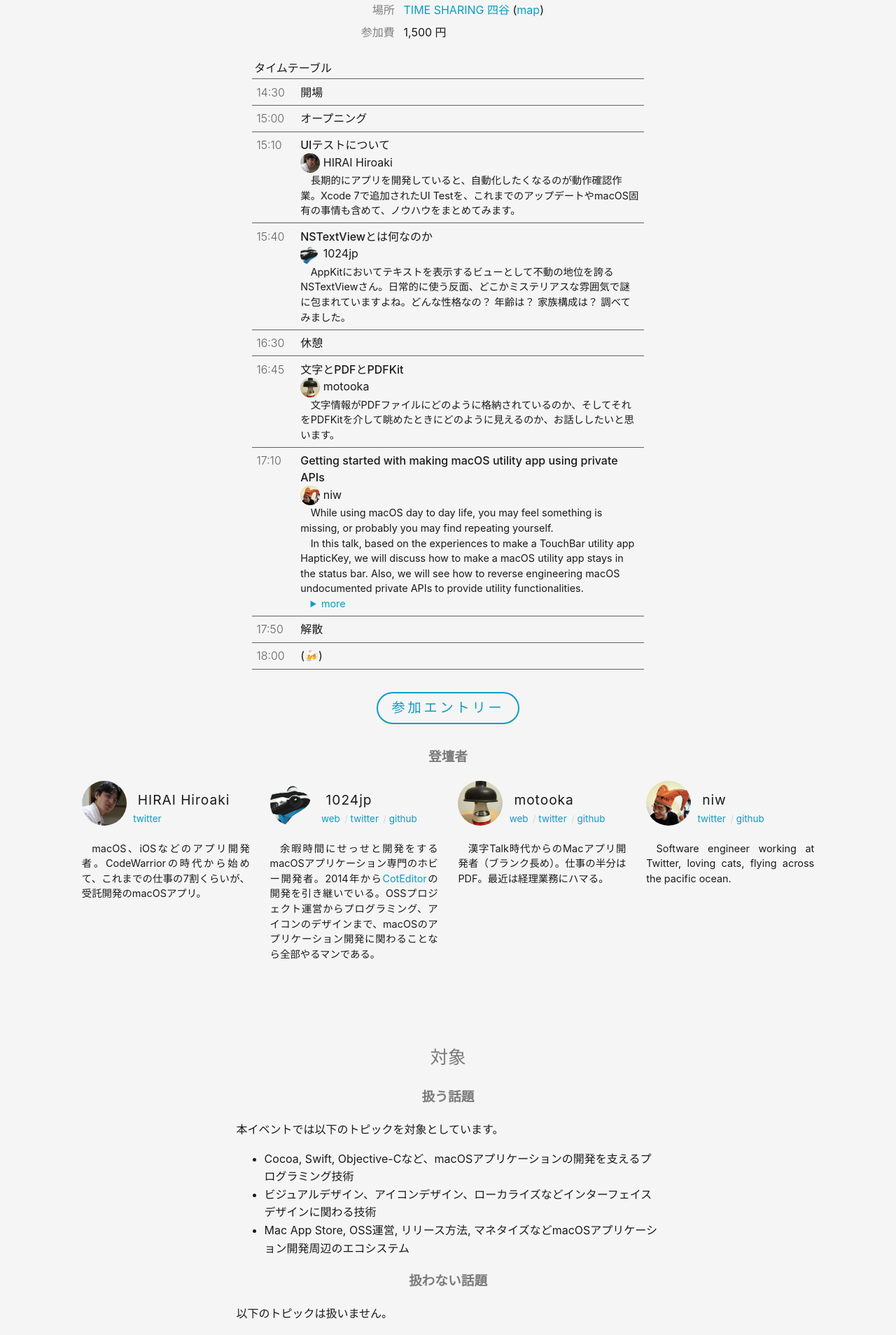
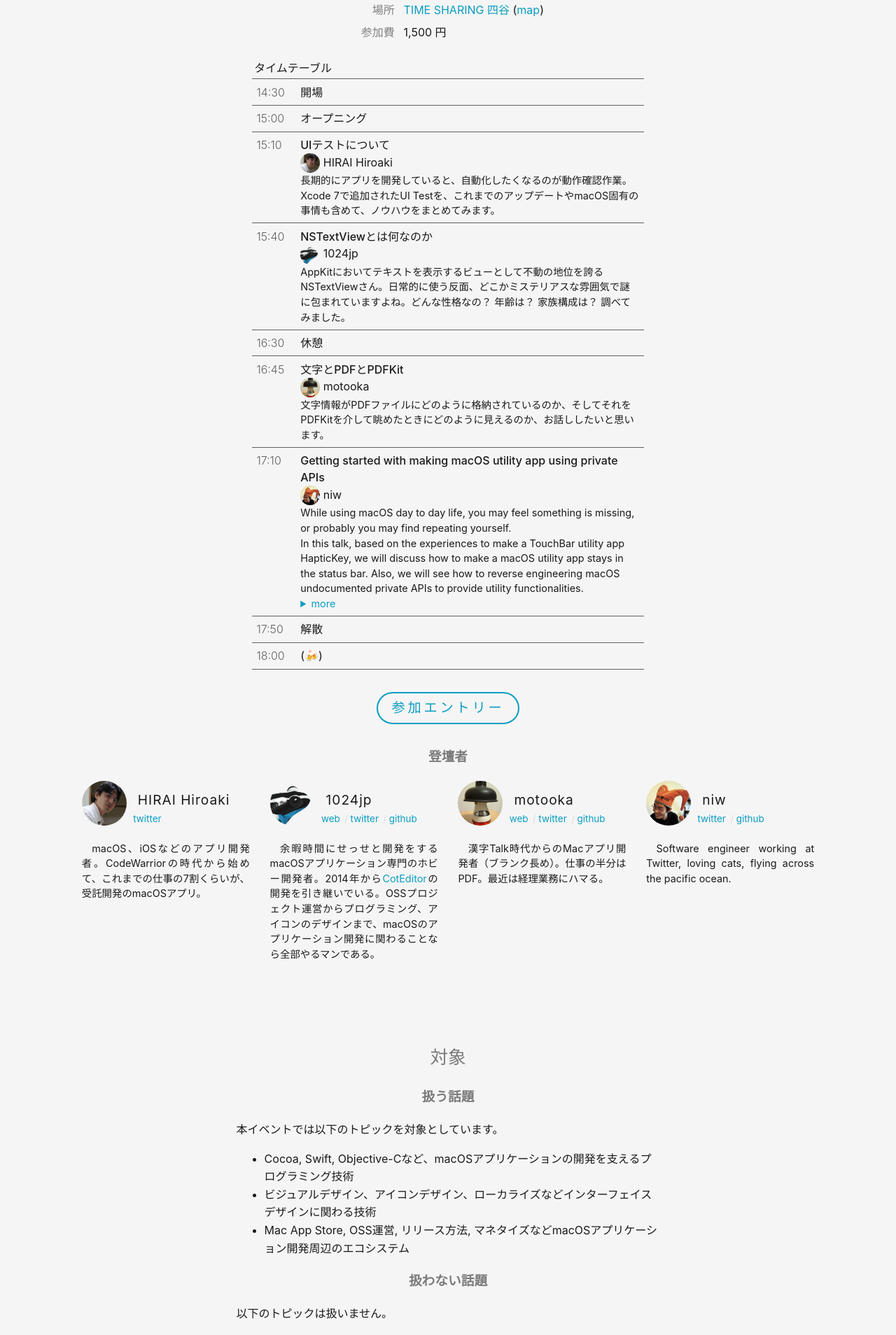
Before and after one commit to macOS-native/macos-native.github.io, a Jekyll site: the page built from index.md, in a window 1280 px wide. Shown: the part 720-2628 px from the top of the page at 70% size. Built offline with Jekyll 4.4.1, drawn with Linux system fonts in a browser that asks for light colours.

Commit message:
Remove indent in talk description

```diff
--- a/assets/css/style.css
+++ b/assets/css/style.css
@@ -211,7 +211,6 @@ table.timetable td:first-child {
 }
 table.timetable .description {
     font-size: 90%;
-    text-indent: 1em;
 }
 table.timetable .description > * {
     margin: 0;
```
